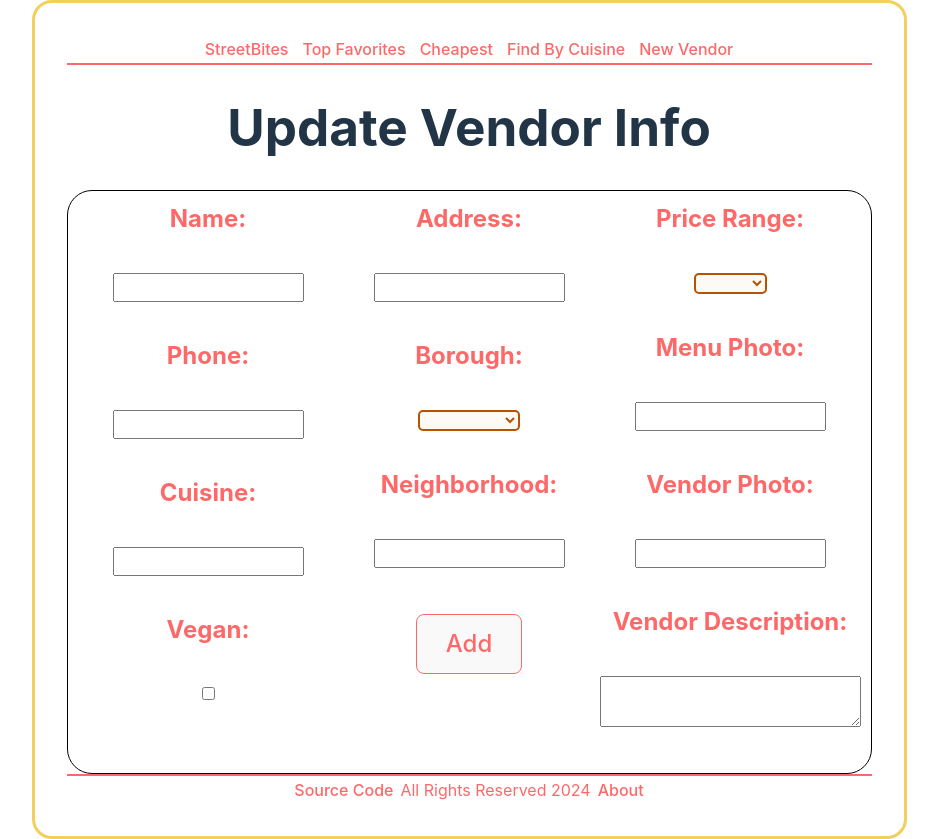
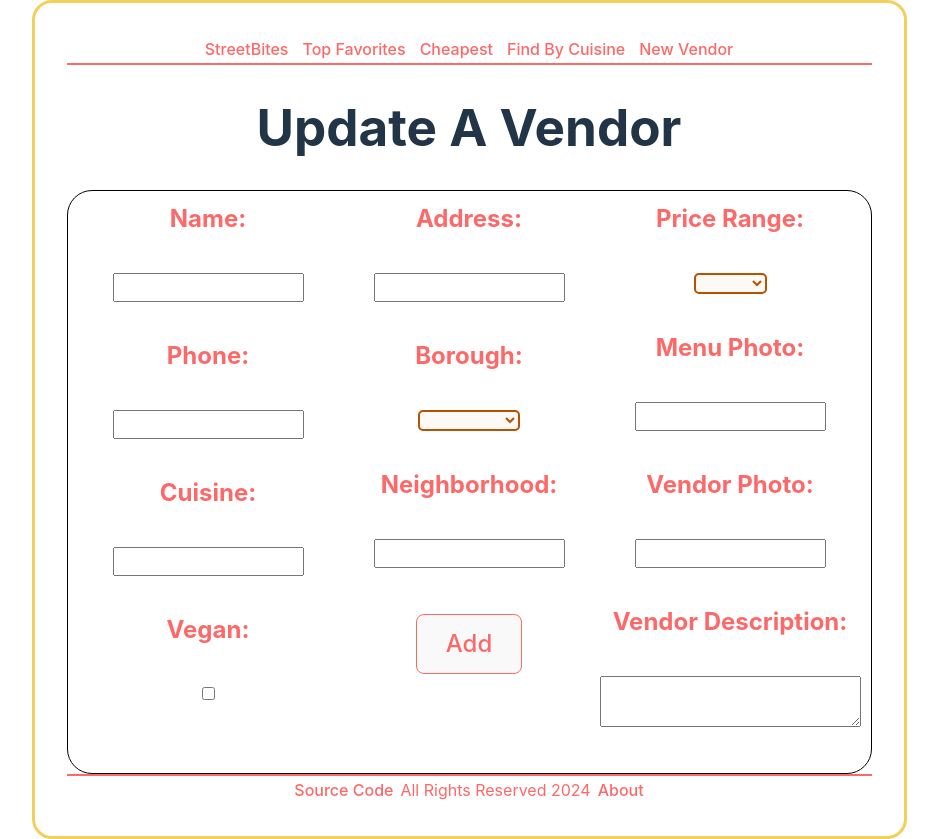
Before and after one commit to AbrahamZambranoTablante/streetbites-fullstack-web-app, a React (Vite) app in the folder frontend/: page /vendors/details/1/edit in a window 1280 px wide. Shown: the whole page, without its empty margins (171-1109 px from the left). Built offline with nearby package versions, Linux system fonts and the light colour scheme; no server answers.

Commit message:
ray: add css to update form

```diff
--- a/frontend/src/Components/EditVendorForm.jsx
+++ b/frontend/src/Components/EditVendorForm.jsx
@@ -58,8 +58,8 @@ export default function EditVendorForm () {
 
 
     return (
-<>
-            <h1>Update Vendor Info</h1>
+        <>
+            <h1>Update A Vendor</h1>
                 <form onSubmit={handleSubmit}>
                     <div className="form__inputs">
                     <div className="form__inputs-info">
```
